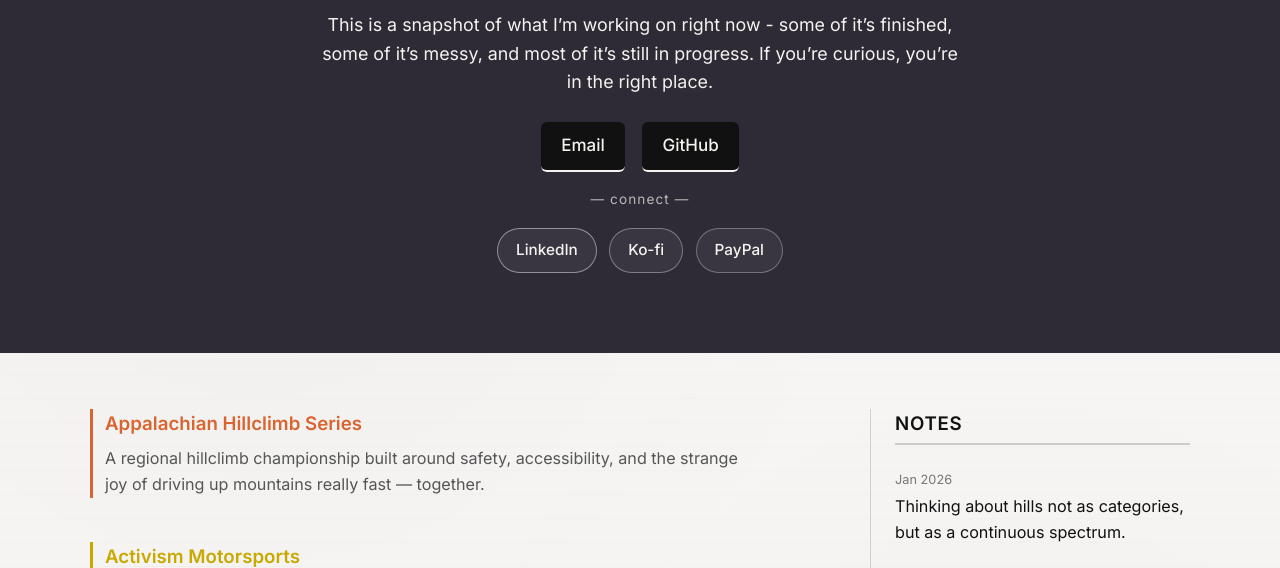
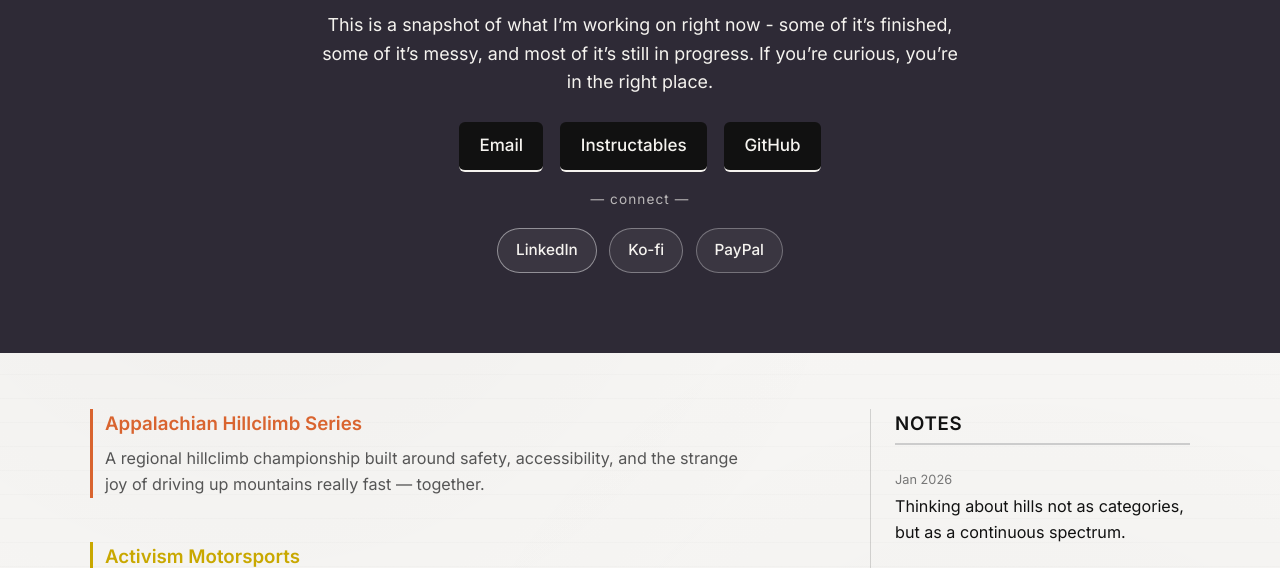
Before and after one commit to Silly-Goose-Inc/Site-FisherArmstrong, a plain HTML site: page index.html in a window 1280 px wide. Shown: the part 176-744 px from the top of the page. Drawn offline with nearby package versions, Linux system fonts and the light colour scheme.

Commit message:
Adding instructables

```diff
--- a/index.html
+++ b/index.html
@@ -326,7 +326,8 @@
 
 <div class="hero-buttons">
   <a href="mailto:VincentFisherArmstrong@gmail.com">Email</a>
-  <a href="https://github.com/Silly-Goose-Inc" target="_blank">GitHub</a>
+  <a href="https://www.instructables.com/member/fisherarmstrong/">Instructables</a>
+  <a href="https://github.com/Silly-Goose-Inc">GitHub</a>
 </div>
 
 <div class="hero-divider">— connect —</div>
```
